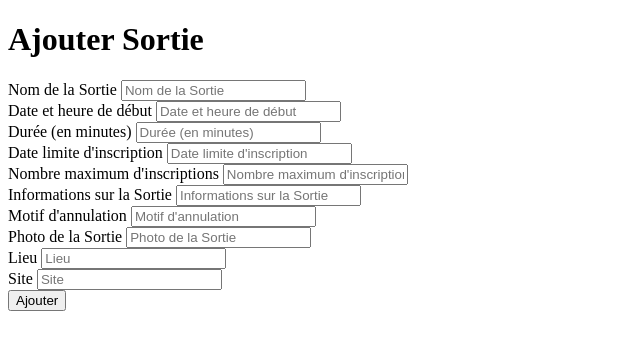
After one commit to Jamakroz/Projet-Symfony, a Symfony app: template templates/home/editerSortie.html.twig in a window 1280 px wide. The commit adds this page. Shown: the top 350 px of the page, without its empty margins (0-640 px from the left). Run offline with Twig, Linux system fonts and the light colour scheme; the template is opened without the code that fills it, so the values that code supplies are empty; form fields are guessed from the names that the template uses; some libraries are stand-ins or nearby versions.

Commit message:
SortiesController: ajout /ajouter et /modifier, push initial à compléter (voir TODO) et à débugger une fois fini

```diff
--- /dev/null
+++ b/templates/home/editerSortie.html.twig
@@ -0,0 +1,73 @@
+{# templates/home/editerSortie.html.twig #}
+{% extends 'base.html.twig' %}
+
+{% block title %}{% if sortie.id is not null %}Modifier Sortie{% else %}Ajouter Sortie{% endif %}{% endblock %}
+
+{% block body %}
+    <div class="container mt-4">
+        <h1>{% if sortie.id is not null %}Modifier Sortie{% else %}Ajouter Sortie{% endif %}</h1>
+        <div class="row">
+            <div class="col-md-6">
+                {{ form_start(form, {'attr': {'class': 'mt-3'}}) }}
+
+                <div class="form-group">
+                    {{ form_label(form.nom, 'Nom de la Sortie') }}
+                    {{ form_widget(form.nom, {'attr': {'class': 'form-control', 'placeholder': 'Nom de la Sortie'}}) }}
+                </div>
+
+                <div class="form-group">
+                    {{ form_label(form.dateHeureDebut, 'Date et heure de début') }}
+                    {{ form_widget(form.dateHeureDebut, {'attr': {'class': 'form-control', 'placeholder': 'Date et heure de début'}}) }}
+                </div>
+
+                <div class="form-group">
+                    {{ form_label(form.duree, 'Durée (en minutes)') }}
+                    {{ form_widget(form.duree, {'attr': {'class': 'form-control', 'placeholder': 'Durée (en minutes)'}}) }}
+                </div>
+
+                <div class="form-group">
+                    {{ form_label(form.dateLimiteInscription, 'Date limite d\'inscription') }}
+                    {{ form_widget(form.dateLimiteInscription, {'attr': {'class': 'form-control', 'placeholder': 'Date limite d\'inscription'}}) }}
+                </div>
+
+                <div class="form-group">
+                    {{ form_label(form.nbInscriptionsMax, 'Nombre maximum d\'inscriptions') }}
+                    {{ form_widget(form.nbInscriptionsMax, {'attr': {'class': 'form-control', 'placeholder': 'Nombre maximum d\'inscriptions'}}) }}
+                </div>
+
+                <div class="form-group">
+                    {{ form_label(form.infosSortie, 'Informations sur la Sortie') }}
+                    {{ form_widget(form.infosSortie, {'attr': {'class': 'form-control', 'placeholder': 'Informations sur la Sortie'}}) }}
+                </div>
+
+                <div class="form-group">
+                    {{ form_label(form.motifAnnulation, 'Motif d\'annulation') }}
+                    {{ form_widget(form.motifAnnulation, {'attr': {'class': 'form-control', 'placeholder': 'Motif d\'annulation'}}) }}
+                </div>
+
+                <div class="form-group">
+                    {{ form_label(form.photoSortie, 'Photo de la Sortie') }}
+                    {{ form_widget(form.photoSortie, {'attr': {'class': 'form-control', 'placeholder': 'Photo de la Sortie'}}) }}
+                </div>
+
+                <div class="form-group">
+                    {{ form_label(form.lieu, 'Lieu') }}
+                    {{ form_widget(form.lieu, {'attr': {'class': 'form-control', 'placeholder': 'Lieu'}}) }}
+                </div>
+
+                <div class="form-group">
+                    {{ form_label(form.Site, 'Site') }}
+                    {{ form_widget(form.Site, {'attr': {'class': 'form-control', 'placeholder': 'Site'}}) }}
+                </div>
+
+                <div class="form-group">
+                    <button type="submit" class="btn btn-primary">
+                        {% if sortie.id is not null %}Modifier{% else %}Ajouter{% endif %}
+                    </button>
+                </div>
+
+                {{ form_end(form) }}
+            </div>
+        </div>
+    </div>
+{% endblock %}
```
Also changed, not shown: assets/styles/app.scss (+8 -0 lines), src/Controller/SortiesController.php (+52 -1 lines), src/Form/SortieType.php (added, +37 -0 lines), package-lock.json.
